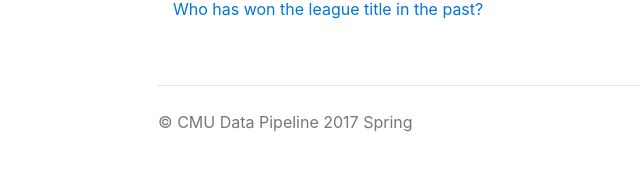
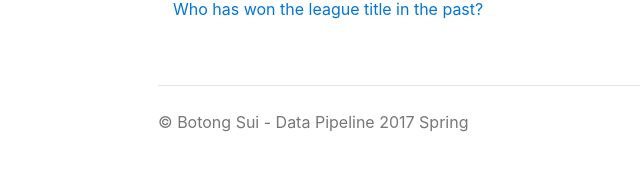
Before and after one commit to Botong/Data_Pipeline_Byte1, a Flask app: page / in a window 1280 px wide. Shown: the part 811-985 px from the top of the page, without its empty margins (129-769 px from the left). Run offline with Flask 2, Linux system fonts and the light colour scheme.

Commit message:
update footer

```diff
--- a/templates/layout.html
+++ b/templates/layout.html
@@ -33,7 +33,7 @@
      {% endblock %}
      <footer class="footer">
 		{% block footer %}
-    	<p>&copy; CMU Data Pipeline 2017 Spring</p>
+    	<p>&copy; Botong Sui - Data Pipeline 2017 Spring</p>
     	{% endblock %}
   	</footer>
     </div>
```
